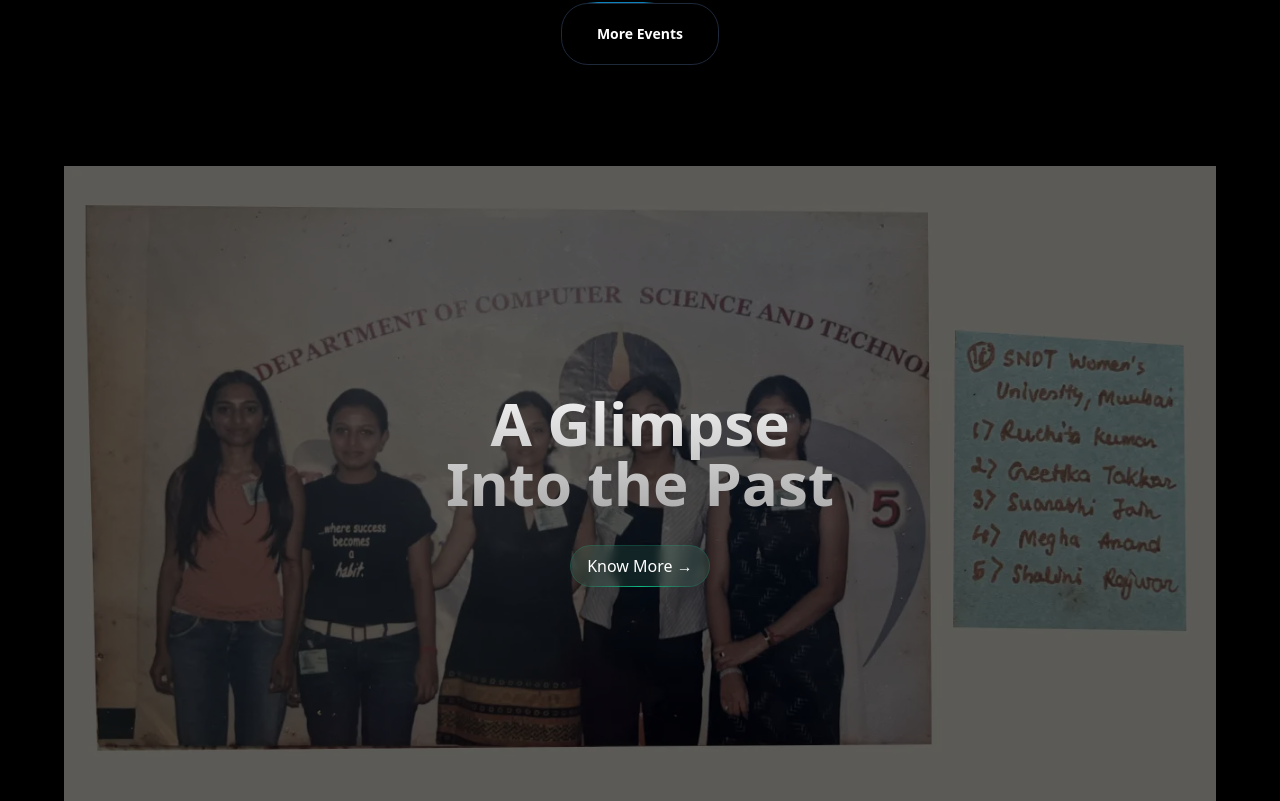
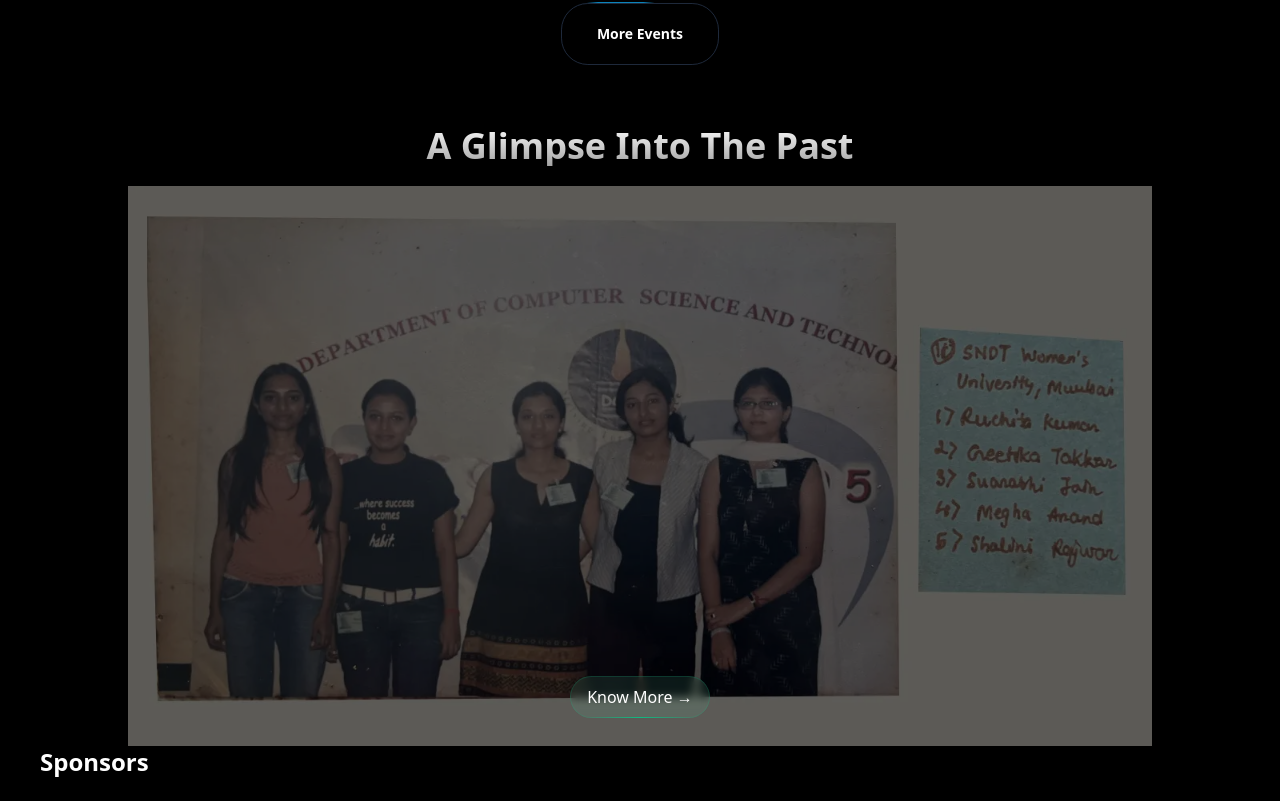
Before and after one commit to roydendsouza31/Infofest2024, a React (Vite) app: page / in a window 1280 px wide. Shown: the part 1759-2560 px from the top of the page. Built offline with nearby package versions, Linux system fonts and the light colour scheme.

Commit message:
updated title

```diff
--- a/src/components/ImageSlidshow.jsx
+++ b/src/components/ImageSlidshow.jsx
@@ -7,7 +7,11 @@ const ImageSlidshow = () =>{
   const images = Array.from({ length: 17 }, (_, i) => (getImageURL(`past/h${i + 1}.webp`)));
   console.log(images);
   return (
-    <ImagesSlider id='imageSlider' className="h-[40vh] md:h-[40rem] w-[90vw] mx-auto my-20" images={images}>
+    <>
+    <h2 className="font-bold text-2xl md:text-4xl text-center bg-clip-text text-transparent bg-gradient-to-b from-neutral-50 to-neutral-400 my-5 mt-10">
+        A Glimpse Into The Past
+      </h2>
+    <ImagesSlider id='imageSlider' className="h-[30vh] md:h-[35rem] w-[80vw] mx-auto " images={images}>
       <motion.div
         initial={{
           opacity: 0,
@@ -22,15 +26,14 @@ const ImageSlidshow = () =>{
         }}
         className="z-50 flex flex-col justify-center items-center"
       >
-        <motion.p className="font-bold text-md md:text-6xl text-center bg-clip-text text-transparent bg-gradient-to-b from-neutral-50 to-neutral-400 py-4">
-        A Glimpse  <br /> Into the Past
-        </motion.p>
-        <button className="px-2 py-2 my-2 md:px-4 md:py-2 backdrop-blur-sm border bg-emerald-300/10 border-emerald-500/20 text-white mx-auto text-center rounded-full relative mt-4">
+
+        <button className="px-2 py-2 my-2 md:px-4 md:py-2 backdrop-blur-sm border bg-emerald-300/10 border-emerald-500/20 text-white mx-auto text-center rounded-full absolute bottom-5 ">
           <span>Know More →</span>
           <div className="absolute inset-x-0  h-px -bottom-px bg-gradient-to-r w-3/4 mx-auto from-transparent via-emerald-500 to-transparent" />
         </button>
       </motion.div>
     </ImagesSlider>
+    </>
   );
 }
 
```
